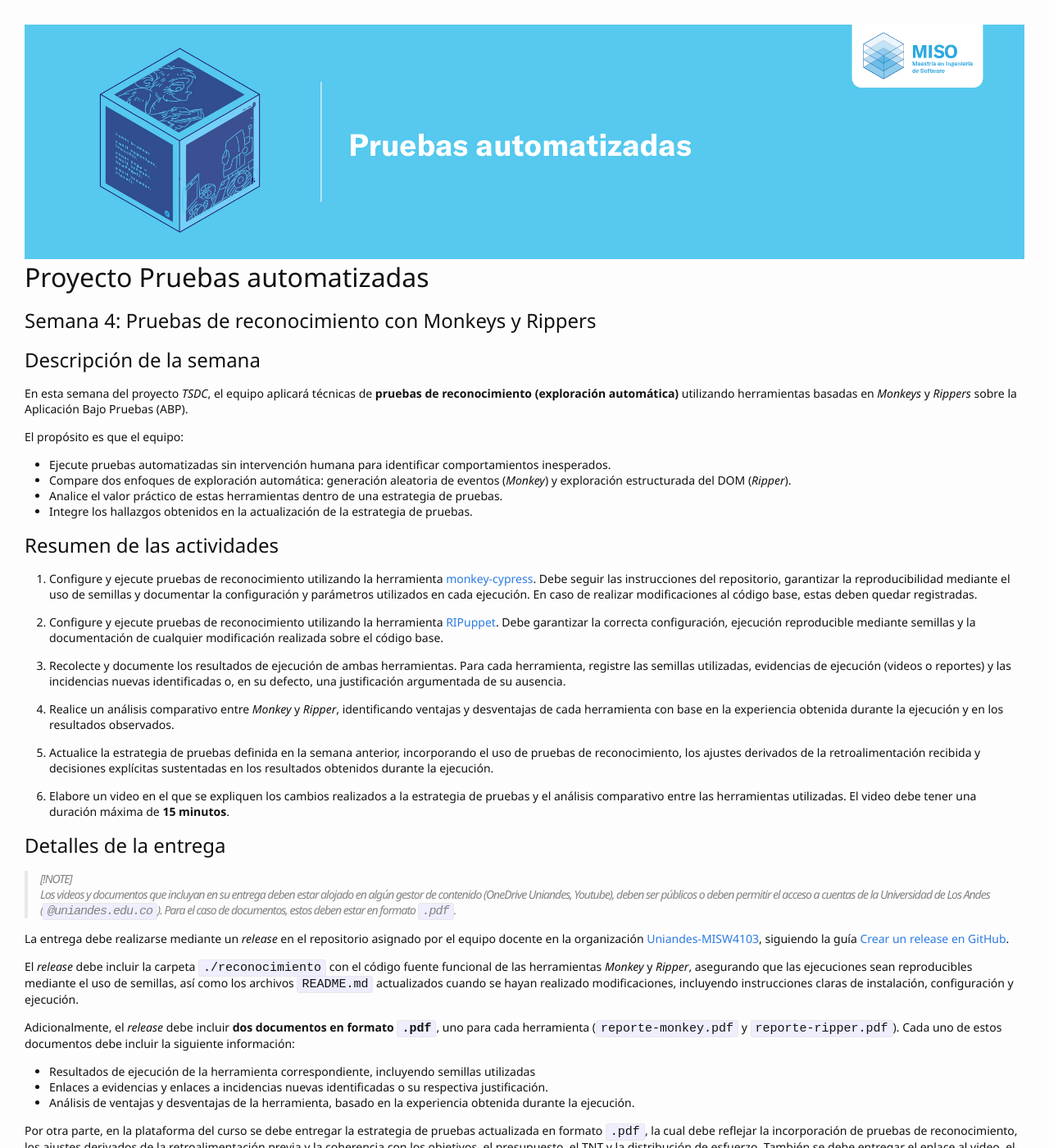
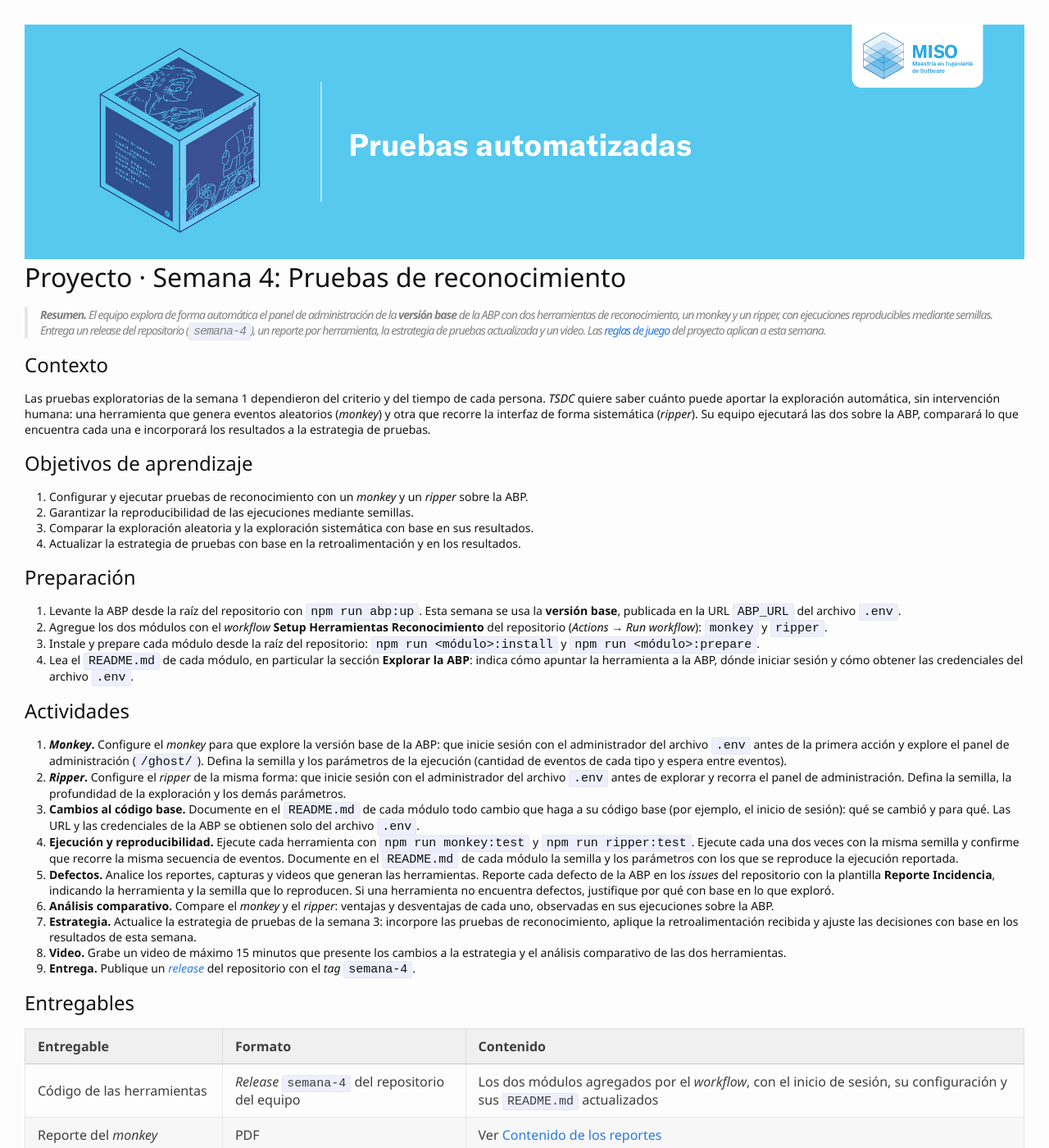
Before and after one commit to TiCSw/mt1_guias_pruebas, a Jekyll site: the page built from docs/semanas/semana4.md, in a window 1280 px wide and 1400 px high. Shown: the whole window at 82% size. Built offline with Jekyll 4.4.1, drawn with Linux system fonts in a browser that asks for light colours; some web fonts are replaced; our own code applies the rules of GitHub Pages for plain Markdown files; comment, search, counter and statistics services are not loaded; some of the changed text lies outside the part shown.

Commit message:
docs(semanas): week 4 in the standard template

```diff
--- a/docs/semanas/semana4.md
+++ b/docs/semanas/semana4.md
@@ -1,93 +1,145 @@
-# Proyecto Pruebas automatizadas
+# Proyecto · Semana 4: Pruebas de reconocimiento
 
-## Semana 4: Pruebas de reconocimiento con Monkeys y Rippers
+> **Resumen.** El equipo explora de forma automática el panel de administración de la **versión
+> base** de la ABP con dos herramientas de reconocimiento, un _monkey_ y un _ripper_, con ejecuciones
+> reproducibles mediante semillas. Entrega un _release_ del repositorio (`semana-4`), un reporte por
+> herramienta, la estrategia de pruebas actualizada y un video. Las [reglas de juego](reglas) del
+> proyecto aplican a esta semana.
 
-## Descripción de la semana
+## Contexto
 
-En esta semana del proyecto *TSDC*, el equipo aplicará técnicas de **pruebas de reconocimiento (exploración automática)** utilizando herramientas basadas en _Monkeys_ y _Rippers_ sobre la Aplicación Bajo Pruebas (ABP).
+Las pruebas exploratorias de la semana 1 dependieron del criterio y del tiempo de cada persona.
+_TSDC_ quiere saber cuánto puede aportar la exploración automática, sin intervención humana: una
+herramienta que genera eventos aleatorios (_monkey_) y otra que recorre la interfaz de forma
+sistemática (_ripper_). Su equipo ejecutará las dos sobre la ABP, comparará lo que encuentra cada
+una e incorporará los resultados a la estrategia de pruebas.
 
-El propósito es que el equipo:
+## Objetivos de aprendizaje
 
-- Ejecute pruebas automatizadas sin intervención humana para identificar comportamientos inesperados.
-- Compare dos enfoques de exploración automática: generación aleatoria de eventos (_Monkey_) y exploración estructurada del DOM (_Ripper_).
-- Analice el valor práctico de estas herramientas dentro de una estrategia de pruebas.
-- Integre los hallazgos obtenidos en la actualización de la estrategia de pruebas.
+1. Configurar y ejecutar pruebas de reconocimiento con un _monkey_ y un _ripper_ sobre la ABP.
+2. Garantizar la reproducibilidad de las ejecuciones mediante semillas.
+3. Comparar la exploración aleatoria y la exploración sistemática con base en sus resultados.
+4. Actualizar la estrategia de pruebas con base en la retroalimentación y en los resultados.
 
+## Preparación
 
-## Resumen de las actividades
+1. Levante la ABP desde la raíz del repositorio con `npm run abp:up`. Esta semana se usa la
+   **versión base**, publicada en la URL `ABP_URL` del archivo `.env`.
+2. Agregue los dos módulos con el _workflow_ **Setup Herramientas Reconocimiento** del repositorio
+   (_Actions → Run workflow_): `monkey` y `ripper`.
+3. Instale y prepare cada módulo desde la raíz del repositorio: `npm run <módulo>:install` y
+   `npm run <módulo>:prepare`.
+4. Lea el `README.md` de cada módulo, en particular la sección **Explorar la ABP**: indica cómo
+   apuntar la herramienta a la ABP, dónde iniciar sesión y cómo obtener las credenciales del archivo
+   `.env`.
 
-1. Configure y ejecute pruebas de reconocimiento utilizando la herramienta [monkey-cypress](https://github.com/Uniandes-MISW4103/proyecto-monkey-base). Debe seguir las instrucciones del repositorio, garantizar la reproducibilidad mediante el uso de semillas y documentar la configuración y parámetros utilizados en cada ejecución. En caso de realizar modificaciones al código base, estas deben quedar registradas.
+## Actividades
 
-2. Configure y ejecute pruebas de reconocimiento utilizando la herramienta [RIPuppet](https://github.com/Uniandes-MISW4103/proyecto-ripper-base). Debe garantizar la correcta configuración, ejecución reproducible mediante semillas y la documentación de cualquier modificación realizada sobre el código base.
+1. **_Monkey_.** Configure el _monkey_ para que explore la versión base de la ABP: que inicie sesión
+   con el administrador del archivo `.env` antes de la primera acción y explore el panel de
+   administración (`/ghost/`). Defina la semilla y los parámetros de la ejecución (cantidad de
+   eventos de cada tipo y espera entre eventos).
+2. **_Ripper_.** Configure el _ripper_ de la misma forma: que inicie sesión con el administrador del
+   archivo `.env` antes de explorar y recorra el panel de administración. Defina la semilla, la
+   profundidad de la exploración y los demás parámetros.
+3. **Cambios al código base.** Documente en el `README.md` de cada módulo todo cambio que haga a su
+   código base (por ejemplo, el inicio de sesión): qué se cambió y para qué. Las URL y las
+   credenciales de la ABP se obtienen solo del archivo `.env`.
+4. **Ejecución y reproducibilidad.** Ejecute cada herramienta con `npm run monkey:test` y
+   `npm run ripper:test`. Ejecute cada una dos veces con la misma semilla y confirme que recorre la
+   misma secuencia de eventos. Documente en el `README.md` de cada módulo la semilla y los parámetros
+   con los que se reproduce la ejecución reportada.
+5. **Defectos.** Analice los reportes, capturas y videos que generan las herramientas. Reporte cada
+   defecto de la ABP en los _issues_ del repositorio con la plantilla **Reporte Incidencia**,
+   indicando la herramienta y la semilla que lo reproducen. Si una herramienta no encuentra defectos,
+   justifique por qué con base en lo que exploró.
+6. **Análisis comparativo.** Compare el _monkey_ y el _ripper_: ventajas y desventajas de cada uno,
+   observadas en sus ejecuciones sobre la ABP.
+7. **Estrategia.** Actualice la estrategia de pruebas de la semana 3: incorpore las pruebas de
+   reconocimiento, aplique la retroalimentación recibida y ajuste las decisiones con base en los
+   resultados de esta semana.
+8. **Video.** Grabe un video de máximo 15 minutos que presente los cambios a la estrategia y el
+   análisis comparativo de las dos herramientas.
+9. **Entrega.** Publique un
+   [_release_](https://docs.github.com/en/repositories/releasing-projects-on-github/managing-releases-in-a-repository#creating-a-release)
+   del repositorio con el _tag_ `semana-4`.
 
-3. Recolecte y documente los resultados de ejecución de ambas herramientas. Para cada herramienta, registre las semillas utilizadas, evidencias de ejecución (videos o reportes) y las incidencias nuevas identificadas o, en su defecto, una justificación argumentada de su ausencia.
+## Entregables
 
-4. Realice un análisis comparativo entre _Monkey_ y _Ripper_, identificando ventajas y desventajas de cada herramienta con base en la experiencia obtenida durante la ejecución y en los resultados observados.
+| Entregable | Formato | Contenido |
+|---|---|---|
+| Código de las herramientas | _Release_ `semana-4` del repositorio del equipo | Los dos módulos agregados por el _workflow_, con el inicio de sesión, su configuración y sus `README.md` actualizados |
+| Reporte del _monkey_ | PDF | Ver [Contenido de los reportes](#contenido-de-los-reportes) |
+| Reporte del _ripper_ | PDF | Ver [Contenido de los reportes](#contenido-de-los-reportes) |
+| Estrategia de pruebas actualizada | PDF, elaborado en la plantilla de la semana 3 | La estrategia con los cambios de la actividad 7 y la lista de cambios |
+| Video | Enlace, máximo 15 minutos | Los cambios a la estrategia y el análisis comparativo |
 
-5. Actualice la estrategia de pruebas definida en la semana anterior, incorporando el uso de pruebas de reconocimiento, los ajustes derivados de la retroalimentación recibida y decisiones explícitas sustentadas en los resultados obtenidos durante la ejecución.
+El repositorio contiene solo el código necesario para ejecutar las pruebas, en archivos de texto
+plano: ni documentos, ni imágenes, ni videos, ni dependencias, ni resultados de ejecución. Los enlaces
+deben abrirse sin solicitar permisos: públicos o con acceso para cuentas `@uniandes.edu.co`. El
+contenido del video posterior al minuto 15 no se evalúa.
 
-6. Elabore un video en el que se expliquen los cambios realizados a la estrategia de pruebas y el análisis comparativo entre las herramientas utilizadas. El video debe tener una duración máxima de **15 minutos**.
+### Contenido de los reportes
 
+Cada herramienta tiene su propio reporte con:
 
-## Detalles de la entrega
+1. Integrantes del equipo.
+2. Ejecuciones: semilla y parámetros de cada ejecución, y enlace a la evidencia que genera la
+   herramienta (reporte, capturas o video).
+3. Defectos: enlace a la incidencia de cada defecto encontrado, o la justificación de por qué la
+   herramienta no encontró defectos.
+4. Ventajas y desventajas de la herramienta observadas en sus ejecuciones.
 
-> [!NOTE]
-> Los videos y documentos que incluyan en su entrega deben estar alojado en algún gestor de contenido (OneDrive Uniandes, Youtube), deben ser públicos o deben permitir el acceso a cuentas de la Universidad de Los Andes (`@uniandes.edu.co`). Para el caso de documentos, estos deben estar en formato `.pdf`.
+### Lista de cambios de la estrategia
 
-La entrega debe realizarse mediante un _release_ en el repositorio asignado por el equipo docente en la organización [Uniandes-MISW4103](https://github.com/orgs/Uniandes-MISW4103/), siguiendo la guía [Crear un release en GitHub](https://docs.github.com/en/repositories/releasing-projects-on-github/managing-releases-in-a-repository#creating-a-release).
-
-El _release_ debe incluir la carpeta `./reconocimiento` con el código fuente funcional de las herramientas _Monkey_ y _Ripper_, asegurando que las ejecuciones sean reproducibles mediante el uso de semillas, así como los archivos `README.md` actualizados cuando se hayan realizado modificaciones, incluyendo instrucciones claras de instalación, configuración y ejecución.
-
-Adicionalmente, el _release_ debe incluir **dos documentos en formato `.pdf`**, uno para cada herramienta (`reporte-monkey.pdf` y `reporte-ripper.pdf`). Cada uno de estos documentos debe incluir la siguiente información:
-
-- Resultados de ejecución de la herramienta correspondiente, incluyendo semillas utilizadas
-- Enlaces a evidencias y enlaces a incidencias nuevas identificadas o su respectiva justificación.
-- Análisis de ventajas y desventajas de la herramienta, basado en la experiencia obtenida durante la ejecución.
-
-Por otra parte, en la plataforma del curso se debe entregar la estrategia de pruebas actualizada en formato `.pdf`, la cual debe reflejar la incorporación de pruebas de reconocimiento, los ajustes derivados de la retroalimentación previa y la coherencia con los objetivos, el presupuesto, el TNT y la distribución de esfuerzo. También se debe entregar el enlace al video, el cual debe estar alojado en una plataforma externa y ser accesible públicamente o mediante cuentas institucionales.
-
----
+La estrategia actualizada termina con una lista de cambios. Cada cambio indica la sección modificada,
+qué cambió y su motivo: un comentario de la retroalimentación de la semana 3 o un resultado de esta
+semana.
 
 ## Criterios de evaluación
 
-> [!NOTE]
-> La evaluación se realizará con base en la completitud, coherencia interna, trazabilidad explícita y evidencia verificable de cada uno de los criterios definidos en esta rúbrica.
-> Entregas por fuera del horario establecido puede incurrir en una penalización sobre la calificación final de la actividad.
+La evaluación sigue las [reglas de juego](reglas) del proyecto, incluidas sus _fatalities_.
 
-### 0. Fatalities
+### 1. _Monkey_ [30 puntos]
 
-- No se crea un _release_ en el repositorio dentro del plazo establecido con todos los entregables requeridos. **[-15 puntos]**
-- La implementación de _Monkey_ no utiliza el código base indicado en `./reconocimiento/README.md`. **[-30 puntos]**
-- La implementación de _Ripper_ no utiliza el código base indicado en `./reconocimiento/README.md`. **[-30 puntos]**
-- Se incluyen archivos multimedia, dependencias o documentos no permitidos dentro del repositorio. **[-20 puntos]**
-- Algún documento entregado no está en formato `.pdf`. **[-10 puntos]**
-- El video no es accesible públicamente o no permite acceso institucional. **[-10 puntos]**
+- **1.1 Ejecución [10 puntos].** El _monkey_ inicia sesión con el administrador del archivo `.env`,
+  explora el panel de administración de la versión base y, con la semilla documentada en su
+  `README.md`, dos ejecuciones recorren la misma secuencia de eventos.
+- **1.2 `README.md` [5 puntos].** El `README.md` del módulo indica la semilla, los parámetros de la
+  ejecución, los comandos para ejecutarla y cada cambio al código base con su propósito.
+- **1.3 Ejecuciones y defectos [10 puntos].** El reporte presenta la semilla, los parámetros y la
+  evidencia de cada ejecución, y enlaza la incidencia de cada defecto encontrado o justifica por qué
+  la herramienta no encontró defectos.
+- **1.4 Ventajas y desventajas [5 puntos].** El reporte presenta dos ventajas y dos desventajas del
+  _monkey_ observadas en sus ejecuciones sobre la ABP.
 
+### 2. _Ripper_ [30 puntos]
 
-### 1. Pruebas de reconocimiento con Monkey **[30 puntos]**
+- **2.1 Ejecución [10 puntos].** El _ripper_ inicia sesión con el administrador del archivo `.env`,
+  recorre el panel de administración de la versión base y, con la semilla documentada en su
+  `README.md`, dos ejecuciones recorren la misma secuencia de eventos.
+- **2.2 `README.md` [5 puntos].** El `README.md` del módulo indica la semilla, los parámetros de la
+  ejecución, los comandos para ejecutarla y cada cambio al código base con su propósito.
+- **2.3 Ejecuciones y defectos [10 puntos].** El reporte presenta la semilla, los parámetros y la
+  evidencia de cada ejecución, y enlaza la incidencia de cada defecto encontrado o justifica por qué
+  la herramienta no encontró defectos.
+- **2.4 Ventajas y desventajas [5 puntos].** El reporte presenta dos ventajas y dos desventajas del
+  _ripper_ observadas en sus ejecuciones sobre la ABP.
 
-- El código en `./reconocimiento/misw-4103-monkey` permite la ejecución correcta y la reproducción de resultados mediante semillas documentadas. **[10 puntos]**
-- El archivo `README.md` describe de forma completa los pasos de instalación, configuración, ejecución y los parámetros utilizados. **[5 puntos]**
-- El documento `reporte-monkey.pdf` incluye resultados de ejecución con semillas, evidencias y enlaces a incidencias o su justificación. **[10 puntos]**
-- El análisis de ventajas y desventajas en `reporte-monkey.pdf` es coherente con los resultados obtenidos durante la ejecución. **[5 puntos]**
+### 3. Estrategia de pruebas [30 puntos]
 
+- **3.1 Pruebas de reconocimiento [10 puntos].** La tabla TNT y la distribución del esfuerzo incluyen
+  las pruebas de reconocimiento, con su propósito, los objetivos que apoyan y las funcionalidades que
+  cubren.
+- **3.2 Retroalimentación [10 puntos].** La lista de cambios relaciona cada comentario de la
+  retroalimentación de la semana 3 con el cambio que lo atiende y la sección modificada.
+- **3.3 Decisiones basadas en resultados [10 puntos].** Los cambios de la estrategia motivados por
+  esta semana citan el resultado del _monkey_ o del _ripper_ que los justifica (por ejemplo, un
+  defecto encontrado o una parte de la ABP que no se exploró).
 
-### 2. Pruebas de reconocimiento con Ripper **[30 puntos]**
+### 4. Video [10 puntos]
 
-- El código en `./reconocimiento/misw-4103-ripper` permite la ejecución correcta y la reproducción de resultados mediante semillas documentadas. **[10 puntos]**
-- El archivo `README.md` describe de forma completa los pasos de instalación, configuración, ejecución y los parámetros utilizados. **[5 puntos]**
-- El documento `reporte-ripper.pdf` incluye resultados de ejecución con semillas, evidencias y enlaces a incidencias o su justificación. **[10 puntos]**
-- El análisis de ventajas y desventajas en `reporte-ripper.pdf` es coherente con los resultados obtenidos durante la ejecución. **[5 puntos]**
-
-
-### 3. Estrategia de pruebas **[30 puntos]**
-
-- La estrategia incorpora pruebas de reconocimiento indicando su propósito, alcance y relación con los objetivos del proyecto. **[10 puntos]**
-- Se evidencia la incorporación de la retroalimentación de la semana anterior mediante cambios explícitos y trazables. **[10 puntos]**
-- Las decisiones incluidas en la estrategia están justificadas con base en los resultados obtenidos durante la ejecución. **[10 puntos]**
-
-
-### 4. Video **[10 puntos]**
-
-- El video presenta de forma estructurada los cambios realizados a la estrategia de pruebas. **[5 puntos]**
-- El video incluye el análisis comparativo entre _Monkey_ y _Ripper_ alineado con los resultados obtenidos. **[5 puntos]**
+- **4.1 Cambios a la estrategia [5 puntos].** El video presenta los cambios de la estrategia, cada
+  uno con su motivo.
+- **4.2 Análisis comparativo [5 puntos].** El video compara el _monkey_ y el _ripper_ con base en los
+  resultados de sus ejecuciones y concluye para qué le sirve cada uno a _TSDC_.
```
